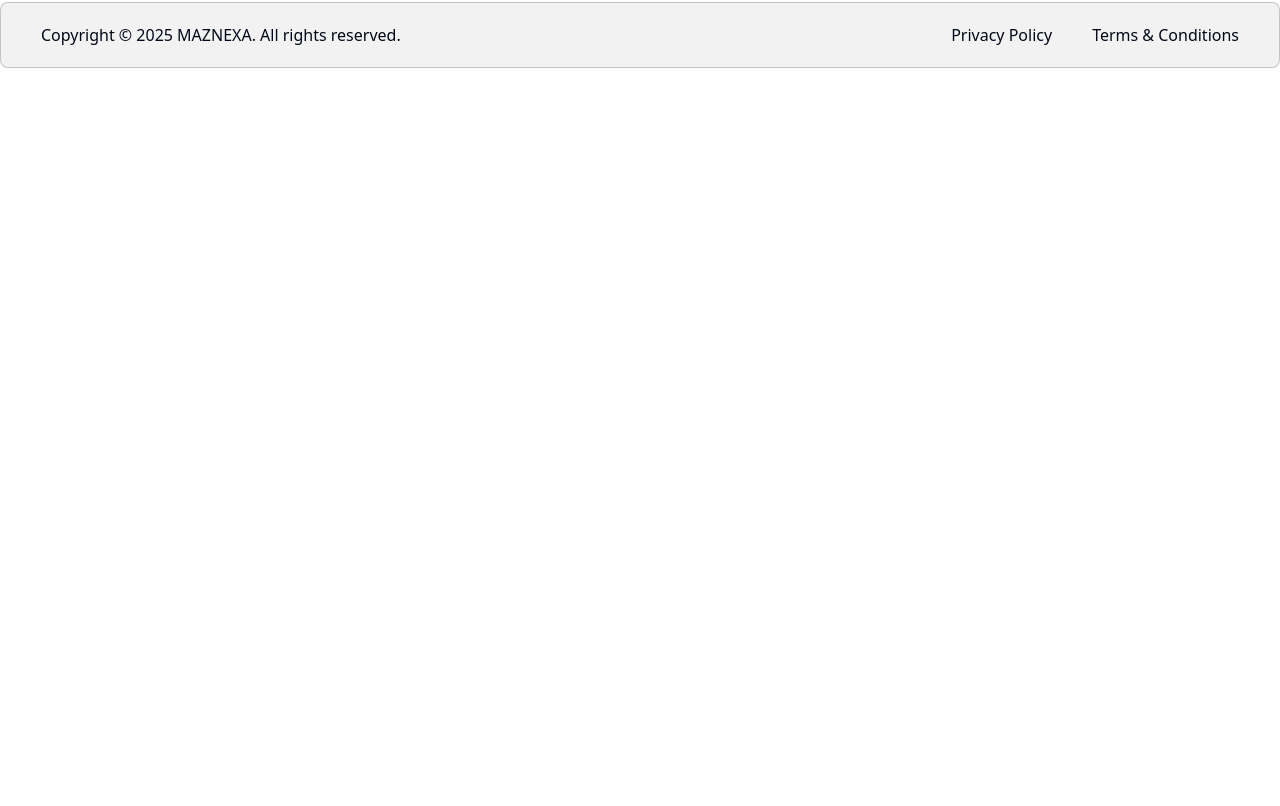
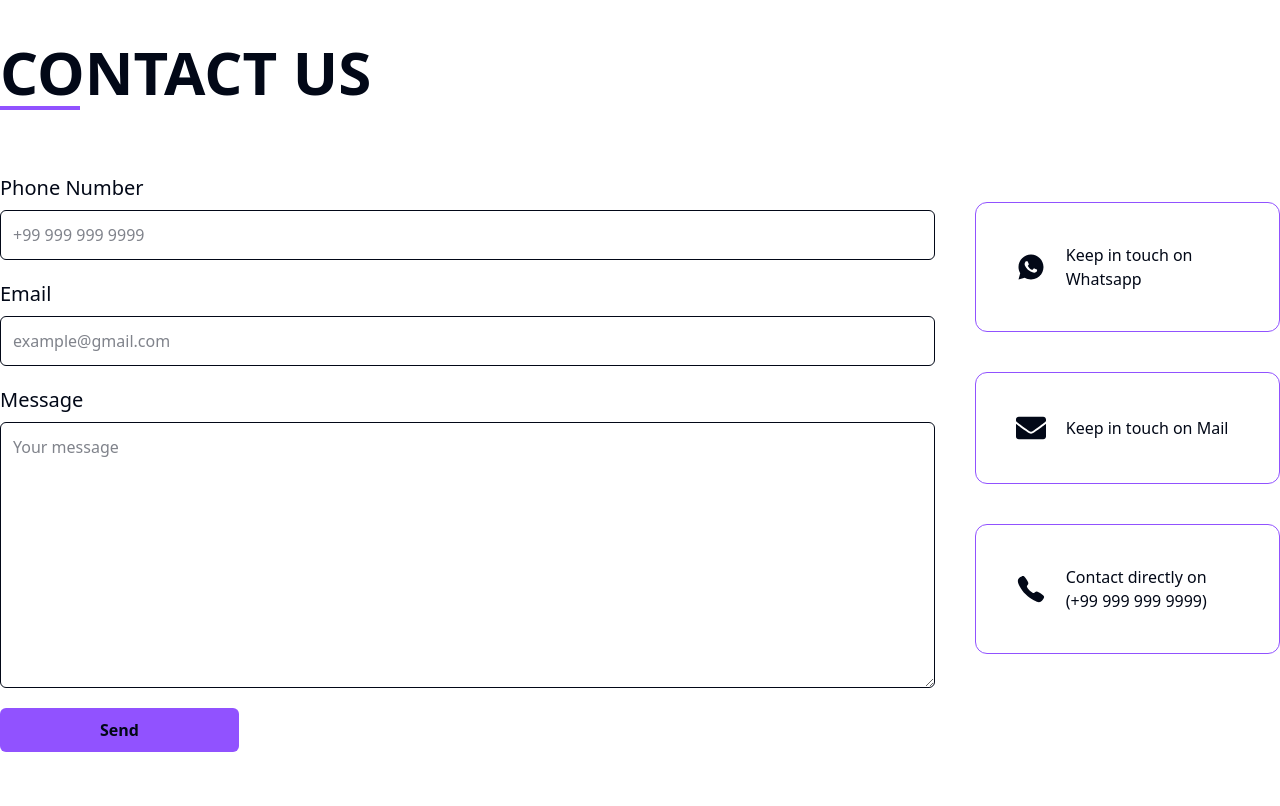
Before and after one commit to YoussefTurkey/marketing-agency, a Next.js app: page / in a window 1280 px wide. Shown: the part 2774-3580 px from the top of the page. Before the commit the page ends 2842 px from the top, so only its background shows below. Built offline with nearby package versions, Linux system fonts and the light colour scheme.

Commit message:
till Contact

```diff
--- /dev/null
+++ b/src/app/components/sections/Contacts.tsx
@@ -0,0 +1,104 @@
+"use client";
+// Importing Next Components
+import Link from "next/link";
+// Importing Language Provider
+import { useLanguage } from "@/app/lib/lang/LanguageProvider";
+// importing Components
+import Titles from "../ui/Titles";
+// Importing React-Icons
+import { RiWhatsappFill } from "react-icons/ri";
+import { FaEnvelope } from "react-icons/fa";
+import { IoCall } from "react-icons/io5";
+
+const Contacts = () => {
+  const { language } = useLanguage();
+
+  return (
+    <section className="container mx-auto my-10 md:my-30 px-5 xl:px-0">
+      <div className="flex flex-col md:flex-row items-center justify-between">
+        <Titles>{language === "en" ? "Contact Us" : "تواصل معنا"}</Titles>
+      </div>
+
+      <div className="flex flex-col md:flex-row gap-0 md:gap-10">
+        <form method="POST" className="my-5 w-full">
+          <div className="flex flex-col w-full my-3">
+            <label htmlFor="phone" className="text-xl cursor-pointer">
+              {language === "en" ? "Phone Number" : "رقم الهاتف"}
+            </label>
+            <input
+              type="tel"
+              id="phone"
+              placeholder="+99 999 999 9999"
+              className={`p-3 my-2 border rounded-md
+             border-[hsl(var(--foreground))]
+             focus:border-[hsl(var(--secondary))]
+             focus:ring-2 focus:ring-[hsl(var(--secondary))]
+             focus:outline-none transition-colors ${
+               language === "en" ? "text-left" : "text-right"
+             }`}
+              required
+            />
+          </div>
+          <div className="flex flex-col w-full my-3">
+            <label htmlFor="email" className="text-xl cursor-pointer">
+              {language === "en" ? "Email" : "البريد الإلكتروني"}
+            </label>
+            <input
+              type="email"
+              id="email"
+              placeholder="example@gmail.com"
+              className="p-3 my-2 border rounded-md
+             border-[hsl(var(--foreground))]
+             focus:border-[hsl(var(--secondary))]
+             focus:ring-2 focus:ring-[hsl(var(--secondary))]
+             focus:outline-none transition-colors"
+              required
+            />
+          </div>
+          <div className="flex flex-col w-full my-3">
+            <label htmlFor="msg" className="text-xl cursor-pointer">
+              {language === "en" ? "Message" : "الرسالة"}
+            </label>
+            <textarea
+              id="msg"
+              cols={30}
+              rows={10}
+              className="p-3 my-2 border rounded-md
+             border-[hsl(var(--foreground))]
+             focus:border-[hsl(var(--secondary))]
+             focus:ring-2 focus:ring-[hsl(var(--secondary))]
+             focus:outline-none transition-colors"
+              placeholder={language === 'en' ? 'Your message' : 'رسالتك'}
+              required
+            ></textarea>
+          </div>
+          <button
+            type="submit"
+            className="cursor-pointer md:text-md w-full md:w-fit  md:px-[100px] py-[10px] rounded-md bg-[hsl(var(--secondary))] hover:bg-[hsl(var(--primary))] dark:text-[hsl(var(--background))] dark:hover:text-[hsl(var(--foreground))] transition-all capitalize font-bold"
+          >
+            {language === "en" ? "Send" : "إرسال"}
+          </button>
+        </form>
+
+        <div className="flex flex-col gap-10 my-15 w-fit">
+            <Link href={'/'} className="flex gap-5 items-center p-10 rounded-xl border border-[hsl(var(--secondary))] hover:bg-[hsl(var(--secondary))] hover:text-[hsl(var(--background))] transition-all">
+                <span><RiWhatsappFill size={30}/></span>
+                <span>{language === 'en' ? 'Keep in touch on Whatsapp' : 'تواصل معنا عبر الواتساب'}</span>
+            </Link>
+
+            <Link href={'/'} className="flex gap-5 items-center p-10 rounded-xl border border-[hsl(var(--secondary))] hover:bg-[hsl(var(--secondary))] hover:text-[hsl(var(--background))] transition-all">
+                <span><FaEnvelope size={30}/></span>
+                <span>{language === 'en' ? 'Keep in touch on Mail' : 'تواصل معنا عبر البريد الإلكتروني'}</span>
+            </Link>
+
+            <div className="flex gap-5 items-center p-10 rounded-xl border border-[hsl(var(--secondary))] hover:bg-[hsl(var(--secondary))] hover:text-[hsl(var(--background))] transition-all">
+                <span><IoCall size={30}/></span>
+                <span>{language === 'en' ? 'Contact directly on (+99 999 999 9999)' : 'تواصل معنا مباشرةً عبر (+99 999 999 9999)'}</span>
+            </div>
+        </div>
+      </div>
+    </section>
+  );
+};
+
+export default Contacts;
--- a/src/app/page.tsx
+++ b/src/app/page.tsx
@@ -3,6 +3,7 @@ import HeroVideo from "./components/sections/HeroVideo";
 import Counters from "./components/sections/Counters";
 import OurProjects from "./components/sections/OurProjects";
 import OurTeam from "./components/sections/OurTeam";
+import Contacts from "./components/sections/Contacts";
 
 export default function Home() {
   return (
@@ -11,6 +12,7 @@ export default function Home() {
       <Counters />
       <OurProjects />
       <OurTeam />
+      <Contacts />
     </main>
   );
 }
```
